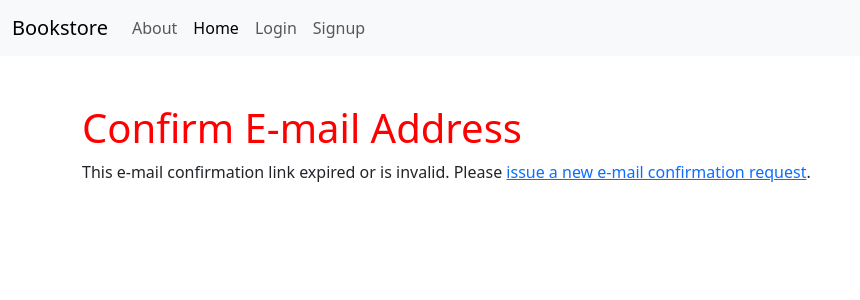
After one commit to shahzadqadir/bookstore, a Django app: template templates/account/email_confirm.html in a window 1280 px wide. The commit adds this page. Shown: the top 300 px of the page, without its empty margins (0-860 px from the left). Run offline with Django 5.2, Linux system fonts and the light colour scheme; the template is opened without the code that fills it, so the values that code supplies are empty.

Commit message:
added email support, configured templates for emails

```diff
--- a/bookstore/settings.py
+++ b/bookstore/settings.py
@@ -142,3 +142,4 @@
 EMAIL_BACKEND = 'django.core.mail.backends.console.EmailBackend'
 ACCOUNT_SIGNUP_FIELDS = ['email*', 'password1*']
 ACCOUNT_LOGIN_METHODS = {'email'}
+DEFAULT_FROM_EMAIL = 'admin@djangobookstore.com'
--- /dev/null
+++ b/templates/account/email_confirm.html
@@ -0,0 +1,23 @@
+{% extends '_base.html' %}
+{% load i18n %}
+{% load account %}
+{% block head_title %}{% trans "Confirm E-mail Address" %}{% endblock %}
+
+{% block content %}
+<h1>{% trans "Confirm E-mail Address" %}</h1>
+{% if confirmation %}
+{% user_display confirmation.email_address.user as user_display %}
+<p>{% blocktrans with confirmation.email_address.email as email %}Please confirm
+that <a href="mailto:{{ email }}">{{ email }}</a> is an e-mail address for user
+{{ user_display }}.{% endblocktrans %}</p>
+<form method="post" action="{% url 'account_confirm_email' confirmation.key %}">
+{% csrf_token %}
+<button class="btn btn-primary" type="submit">{% trans 'Confirm' %}</button>
+</form>
+{% else %}
+{% url 'account_email' as email_url %}
+<p>{% blocktrans %}This e-mail confirmation link expired or is invalid. Please
+<a href="{{ email_url }}">issue a new e-mail confirmation request</a>.
+{% endblocktrans %}</p>
+{% endif %}
+{% endblock %}
--- a/templates/account/logout.html
+++ b/templates/account/logout.html
@@ -9,7 +9,7 @@
   <form action="{% url 'account_logout' %}" method="post">
     {% csrf_token %}
     {{ form|crispy }}
-    <button class="btn btn-primary" type="submit">Login</button>
+    <button class="btn btn-primary" type="submit">Logout</button>
   </form>
 
 {% endblock %}
```
Also changed, not shown: templates/account/email/email_confirmation_subject.txt (added, +7 -0 lines).
